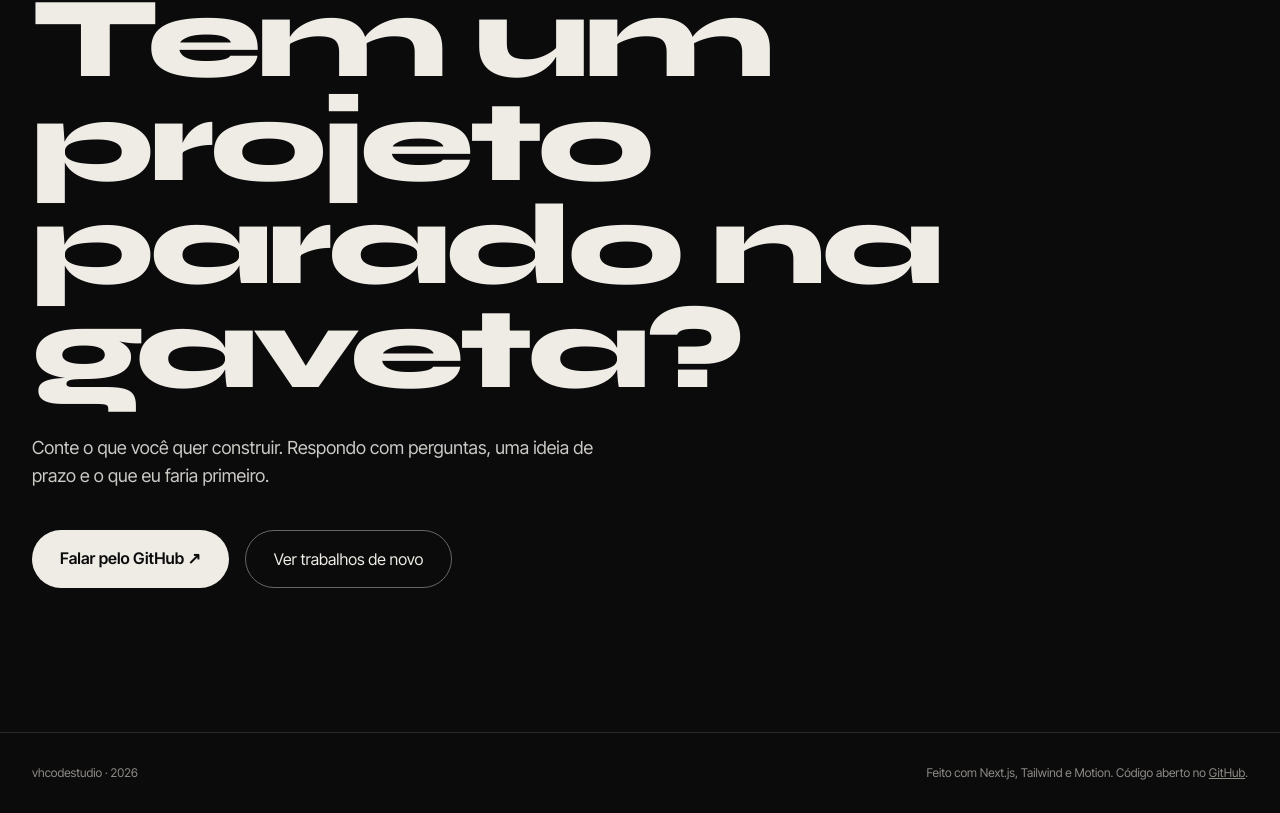
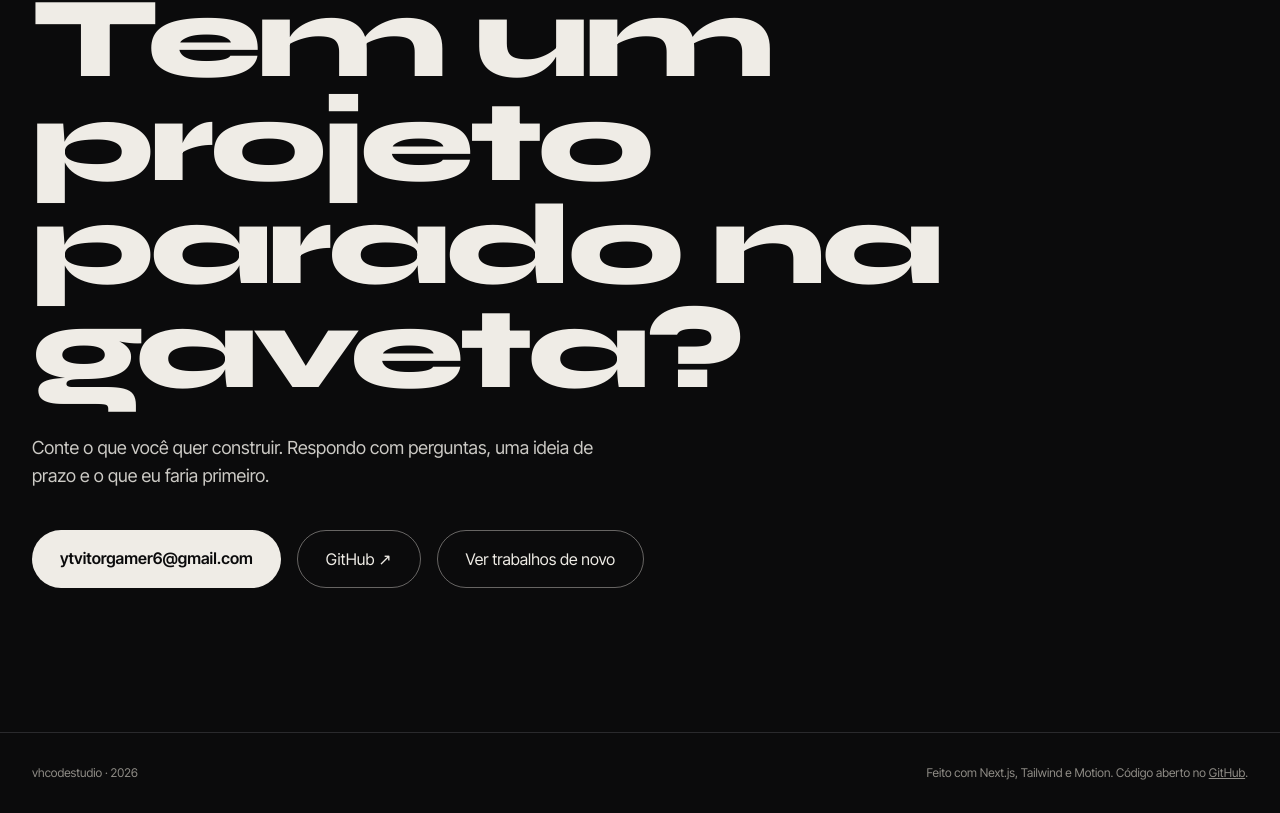
Before and after one commit to vhcodestudio/vhcodestudio-site, a Next.js app: page / in a window 1280 px wide. Shown: the part 5023-5836 px from the top of the page. Built offline with nearby package versions, Linux system fonts and the light colour scheme.

Commit message:
feat: contact email

```diff
--- a/src/app/page.tsx
+++ b/src/app/page.tsx
@@ -82,7 +82,8 @@ export default function Home() {
             </h2>
             <p className="mt-8 max-w-xl text-lg text-bone/85">Conte o que você quer construir. Respondo com perguntas, uma ideia de prazo e o que eu faria primeiro.</p>
             <div className="mt-10 flex flex-wrap gap-4">
-              <a href="https://github.com/vhcodestudio" className="rounded-full bg-bone px-7 py-4 font-semibold text-void transition-opacity hover:opacity-85">Falar pelo GitHub ↗</a>
+              <a href="mailto:ytvitorgamer6@gmail.com?subject=Projeto%20com%20a%20vhcodestudio" className="max-w-full break-all rounded-full bg-bone px-7 py-4 font-semibold text-void transition-opacity hover:opacity-85">ytvitorgamer6@gmail.com</a>
+              <a href="https://github.com/vhcodestudio" className="rounded-full border border-bone/40 px-7 py-4 hover:bg-bone hover:text-void">GitHub ↗</a>
               <a href="#trabalho" className="rounded-full border border-bone/40 px-7 py-4 hover:bg-bone hover:text-void">Ver trabalhos de novo</a>
             </div>
           </Reveal>
```
